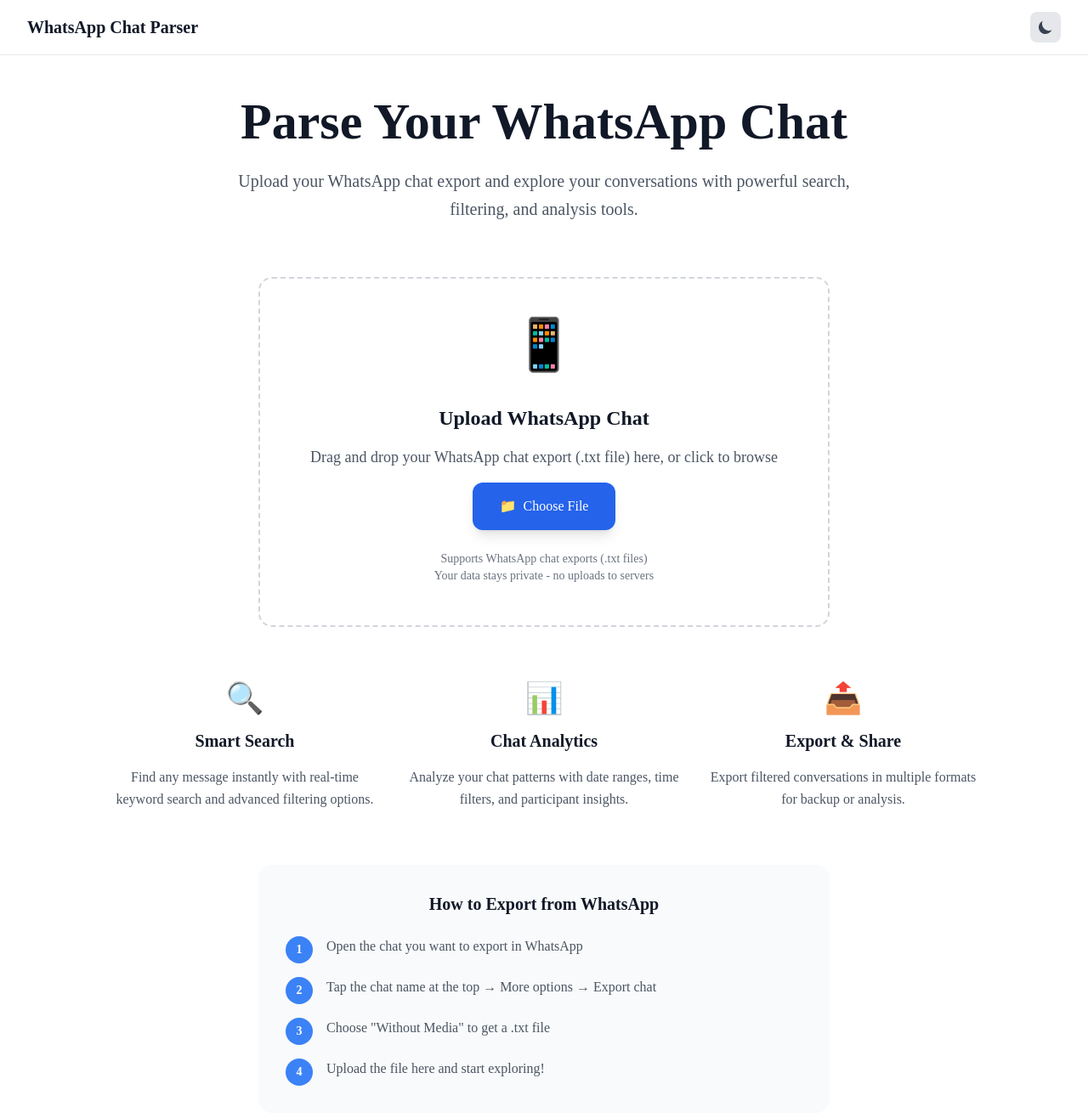
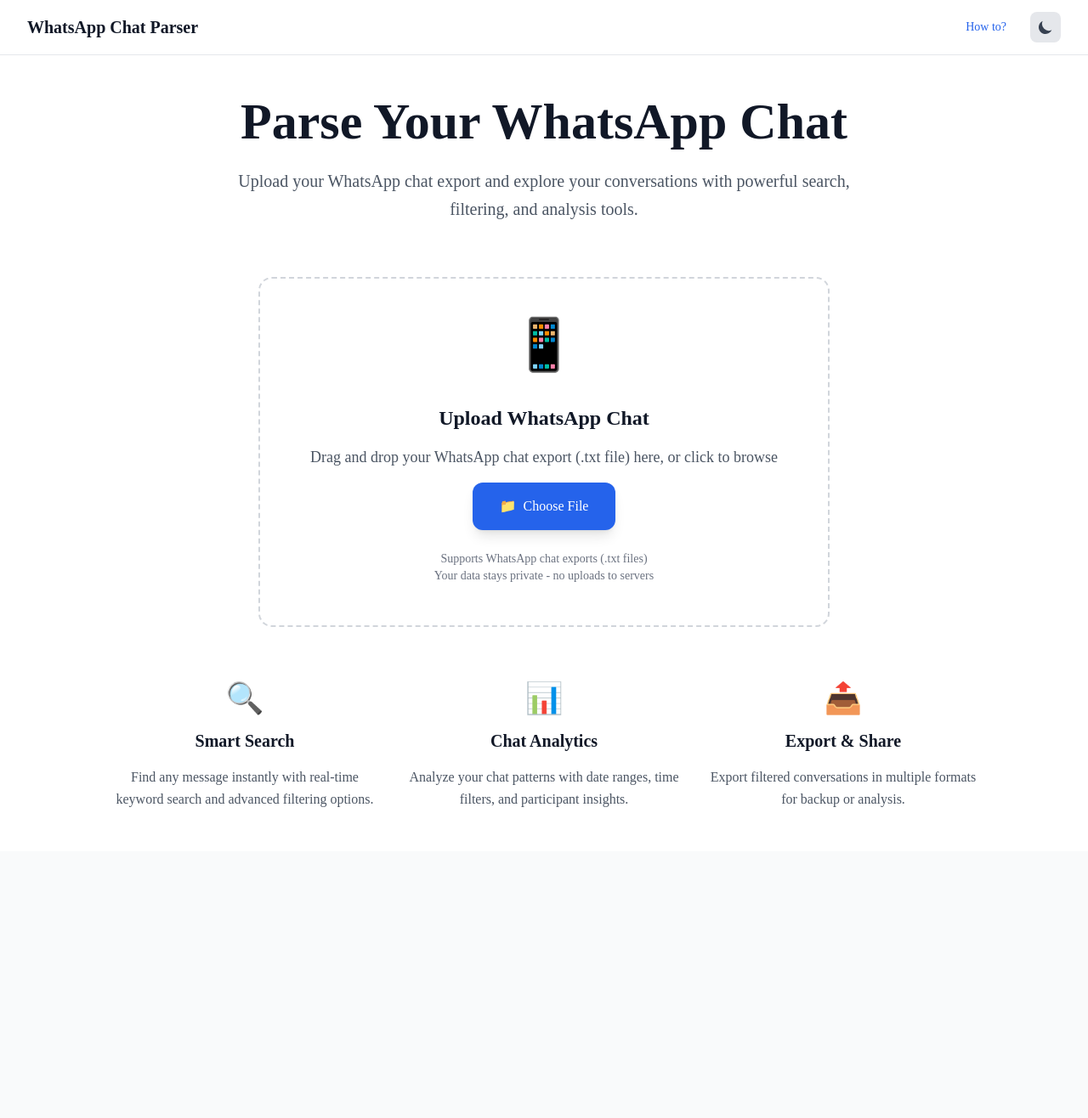
Before and after one commit to stevie1mat/ChatVault, a Next.js app: page / in a window 1280 px wide. Shown: the top 1316 px of the page at 85% size. After the commit the page ends 1002 px from the top, so only its background shows below. Built offline with nearby package versions, Linux system fonts and the light colour scheme.

Commit message:
Navbar Improvements

```diff
--- a/src/app/page.tsx
+++ b/src/app/page.tsx
@@ -18,6 +18,7 @@ export default function Home() {
     timeRange: null,
     sender: null
   });
+  const [showHowToDialog, setShowHowToDialog] = useState(false);
 
   const filteredMessages = useMemo(() => {
     if (!chatData) return [];
@@ -64,12 +65,69 @@ export default function Home() {
               )}
             </div>
             <div className="flex items-center space-x-4">
+              {!chatData && (
+                <button
+                  onClick={() => setShowHowToDialog(true)}
+                  className="text-sm text-blue-600 hover:text-blue-800 dark:text-blue-400 dark:hover:text-blue-300 px-3 py-1 rounded-lg hover:bg-blue-50 dark:hover:bg-blue-900/30 transition-colors"
+                >
+                  How to?
+                </button>
+              )}
               {chatData && <ExportButtons messages={filteredMessages} />}
               <ThemeToggle />
             </div>
           </div>
         </div>
       </header>
+
+      {/* How to Dialog */}
+      {showHowToDialog && (
+        <div className="fixed inset-0 bg-black bg-opacity-50 flex items-center justify-center z-50 p-4">
+          <div className="bg-white dark:bg-gray-800 rounded-2xl max-w-md w-full p-6 shadow-xl">
+            <div className="flex items-center justify-between mb-6">
+              <h3 className="text-xl font-semibold text-gray-900 dark:text-white">
+                How to Export from WhatsApp
+              </h3>
+              <button
+                onClick={() => setShowHowToDialog(false)}
+                className="text-gray-400 hover:text-gray-600 dark:hover:text-gray-300 transition-colors"
+              >
+                <svg className="w-6 h-6" fill="none" stroke="currentColor" viewBox="0 0 24 24">
+                  <path strokeLinecap="round" strokeLinejoin="round" strokeWidth={2} d="M6 18L18 6M6 6l12 12" />
+                </svg>
+              </button>
+            </div>
+
+            <div className="space-y-4 text-gray-600 dark:text-gray-400">
+              <div className="flex items-start space-x-4">
+                <span className="w-8 h-8 bg-blue-500 text-white rounded-full flex items-center justify-center text-sm font-bold flex-shrink-0">1</span>
+                <p>Open the chat you want to export in WhatsApp</p>
+              </div>
+              <div className="flex items-start space-x-4">
+                <span className="w-8 h-8 bg-blue-500 text-white rounded-full flex items-center justify-center text-sm font-bold flex-shrink-0">2</span>
+                <p>Tap the chat name at the top → More options → Export chat</p>
+              </div>
+              <div className="flex items-start space-x-4">
+                <span className="w-8 h-8 bg-blue-500 text-white rounded-full flex items-center justify-center text-sm font-bold flex-shrink-0">3</span>
+                <p>Choose "Without Media" to get a .txt file</p>
+              </div>
+              <div className="flex items-start space-x-4">
+                <span className="w-8 h-8 bg-blue-500 text-white rounded-full flex items-center justify-center text-sm font-bold flex-shrink-0">4</span>
+                <p>Upload the file here and start exploring!</p>
+              </div>
+            </div>
+
+            <div className="mt-6 pt-4 border-t border-gray-200 dark:border-gray-700">
+              <button
+                onClick={() => setShowHowToDialog(false)}
+                className="w-full bg-blue-600 text-white py-2 px-4 rounded-lg hover:bg-blue-700 transition-colors"
+              >
+                Got it!
+              </button>
+            </div>
+          </div>
+        </div>
+      )}
 
       <div className="max-w-7xl mx-auto px-4 sm:px-6 lg:px-8 py-12">
         {!chatData ? (
@@ -123,31 +181,6 @@ export default function Home() {
                 <p className="text-gray-600 dark:text-gray-400 leading-relaxed">
                   Export filtered conversations in multiple formats for backup or analysis.
                 </p>
-              </div>
-            </div>
-
-            {/* Instructions */}
-            <div className="bg-gray-50 dark:bg-gray-800 rounded-2xl p-8 max-w-2xl mx-auto">
-              <h3 className="text-xl font-semibold text-gray-900 dark:text-white mb-6 text-center">
-                How to Export from WhatsApp
-              </h3>
-              <div className="space-y-4 text-gray-600 dark:text-gray-400">
-                <div className="flex items-start space-x-4">
-                  <span className="w-8 h-8 bg-blue-500 text-white rounded-full flex items-center justify-center text-sm font-bold flex-shrink-0">1</span>
-                  <p>Open the chat you want to export in WhatsApp</p>
-                </div>
-                <div className="flex items-start space-x-4">
-                  <span className="w-8 h-8 bg-blue-500 text-white rounded-full flex items-center justify-center text-sm font-bold flex-shrink-0">2</span>
-                  <p>Tap the chat name at the top → More options → Export chat</p>
-                </div>
-                <div className="flex items-start space-x-4">
-                  <span className="w-8 h-8 bg-blue-500 text-white rounded-full flex items-center justify-center text-sm font-bold flex-shrink-0">3</span>
-                  <p>Choose "Without Media" to get a .txt file</p>
-                </div>
-                <div className="flex items-start space-x-4">
-                  <span className="w-8 h-8 bg-blue-500 text-white rounded-full flex items-center justify-center text-sm font-bold flex-shrink-0">4</span>
-                  <p>Upload the file here and start exploring!</p>
-                </div>
               </div>
             </div>
           </div>
```
